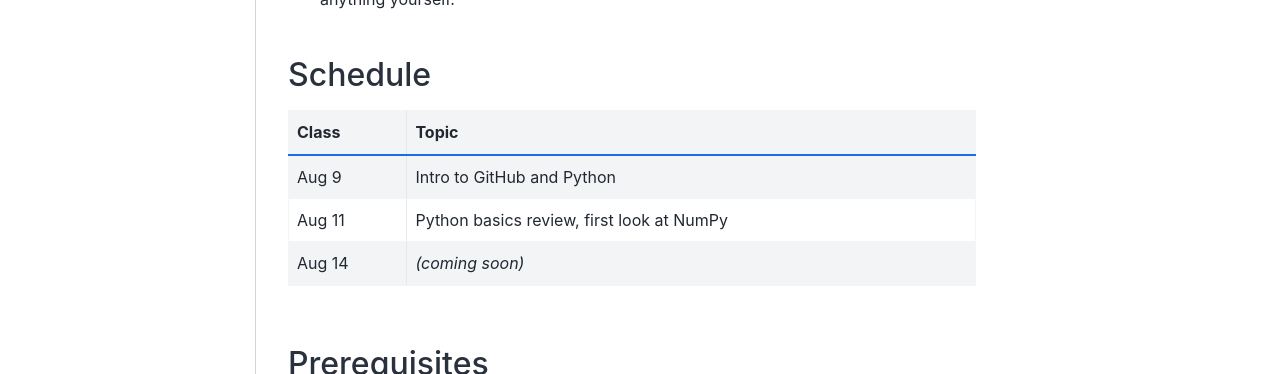
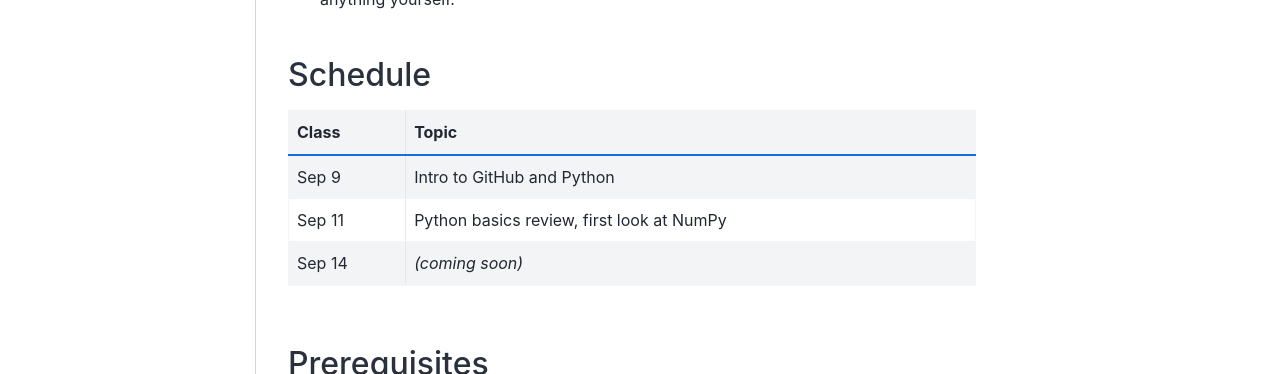
Before and after one commit to say-yas/mathematical_computing_with_python, a Jupyter Book: the page built from book/intro.md, in a window 1280 px wide and 1165 px high. Shown: the part 485-859 px from the top of the window. Built offline with Jupyter Book 1.0.4 settings and Sphinx 7.4.7 and the Sphinx Book theme 1.1.4, drawn with Linux system fonts in a browser that asks for light colours.

Commit message:
updated schedule

```diff
--- a/book/intro.md
+++ b/book/intro.md
@@ -17,9 +17,9 @@ run the code yourself.
 
 | Class | Topic |
 |---|---|
-| Aug 9 | Intro to GitHub and Python |
-| Aug 11 | Python basics review, first look at NumPy |
-| Aug 14 | *(coming soon)* |
+| Sep 9 | Intro to GitHub and Python |
+| Sep 11 | Python basics review, first look at NumPy |
+| Sep 14 | *(coming soon)* |
 
 ## Prerequisites
 
```
